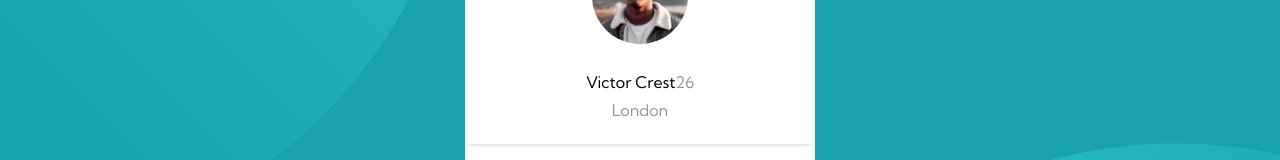
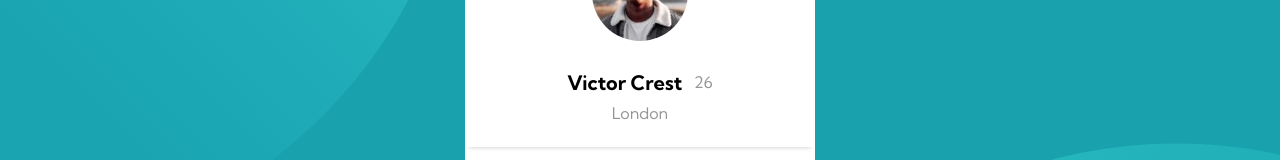
Before and after one commit to Wardinul/Profile-card-component, a plain HTML site: page index.html in a window 1280 px wide. Shown: the part 319-479 px from the top of the page. Drawn offline with Linux system fonts and the light colour scheme.

Commit message:
Update index.html

```diff
--- a/index.html
+++ b/index.html
@@ -30,7 +30,7 @@
 
       <div class="avatar-name">
         <div>
-          <p>Victor Crest</p>
+          <h1>Victor Crest</h1>
           <span>26</span>
         </div>
         <span class="location">London</span>
```
